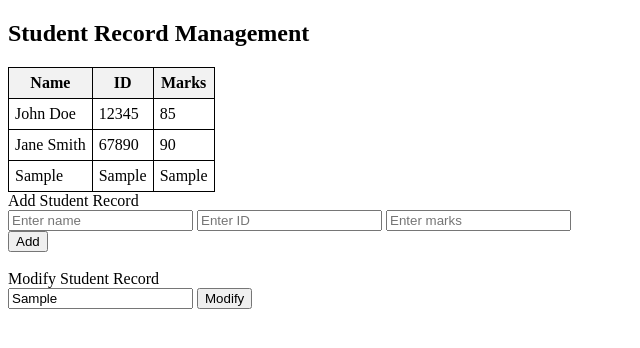
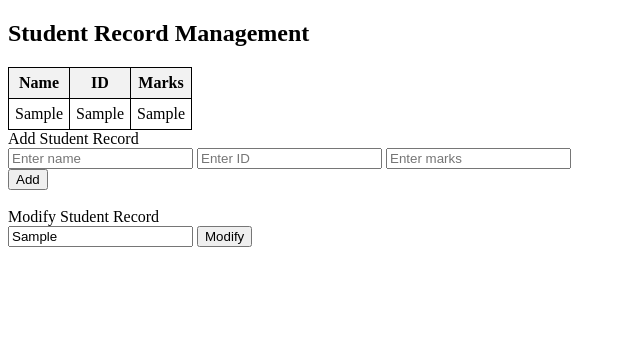
Before and after one commit to wblake-dev/lab-evaluation-1, a plain HTML site: page index.html in a window 1280 px wide. Both pictures are taken after typing "Sample", "Sample", "Sample", "Sample" into the empty fields and a click on the button "Add". Shown: the whole page, without its empty margins (0-640 px from the left). Drawn offline with nearby package versions, Linux system fonts and the light colour scheme.

Commit message:
LocalStorageAdded

```diff
--- a/index.html
+++ b/index.html
@@ -8,24 +8,12 @@
     <script src="https://ajax.googleapis.com/ajax/libs/jquery/3.7.1/jquery.min.js"></script>
   </head>
   <body>
-    <div class="container">
     <h2>Student Record Management</h2>
-
     <table id="studentTable">
       <tr>
         <th>Name</th>
         <th>ID</th>
         <th>Marks</th>
-        </tr>
-        <tr data-id="12345">
-          <td>John Doe</td>
-          <td>12345</td>
-          <td>85</td>
-        </tr>
-        <tr data-id="67890">
-          <td>Jane Smith</td>
-          <td>67890</td>
-          <td>90</td>
       </tr>
     </table>
 
@@ -40,7 +28,6 @@
     <label>Modify Student Record</label><br />
     <input type="text" id="mod-id" placeholder="Enter ID to modify" />
     <button id="modifyBtn">Modify</button>
-    </div>
 
     <div id="overlay"></div>
     <div id="popup">
--- a/script.js
+++ b/script.js
@@ -1,5 +1,32 @@
 // script.js
 let editRow = null;
+
+function loadRecords() {
+  const data = localStorage.getItem("studentRecords");
+  if (!data) return;
+
+  const records = JSON.parse(data);
+  records.forEach((record) => {
+    $("#studentTable").append(
+      `<tr data-id="${record.id}"><td>${record.name}</td><td>${record.id}</td><td>${record.marks}</td></tr>`
+    );
+  });
+}
+
+function saveRecords() {
+  const records = [];
+  $("#studentTable tr[data-id]").each(function () {
+    const name = $(this).find("td").eq(0).text();
+    const id = $(this).find("td").eq(1).text();
+    const marks = $(this).find("td").eq(2).text();
+    records.push({ name, id, marks });
+  });
+  localStorage.setItem("studentRecords", JSON.stringify(records));
+}
+
+$(document).ready(function () {
+  loadRecords();
+});
 
 $("#btn-add").click(function () {
   var name = $("#name").val().trim();
@@ -19,6 +46,7 @@ $("#btn-add").click(function () {
     $("#name").val("");
     $("#id").val("");
     $("#marks").val("");
+    saveRecords();
   } else {
     alert("Please fill out all fields.");
   }
@@ -53,6 +81,7 @@ $("#updateBtn").click(function () {
     editRow.find("td").eq(0).text(newName);
     editRow.find("td").eq(2).text(newMarks);
     closePopup();
+    saveRecords();
   } else {
     alert("Both fields are required!");
   }
```
Lines whose indentation alone changed are shown as unchanged.
